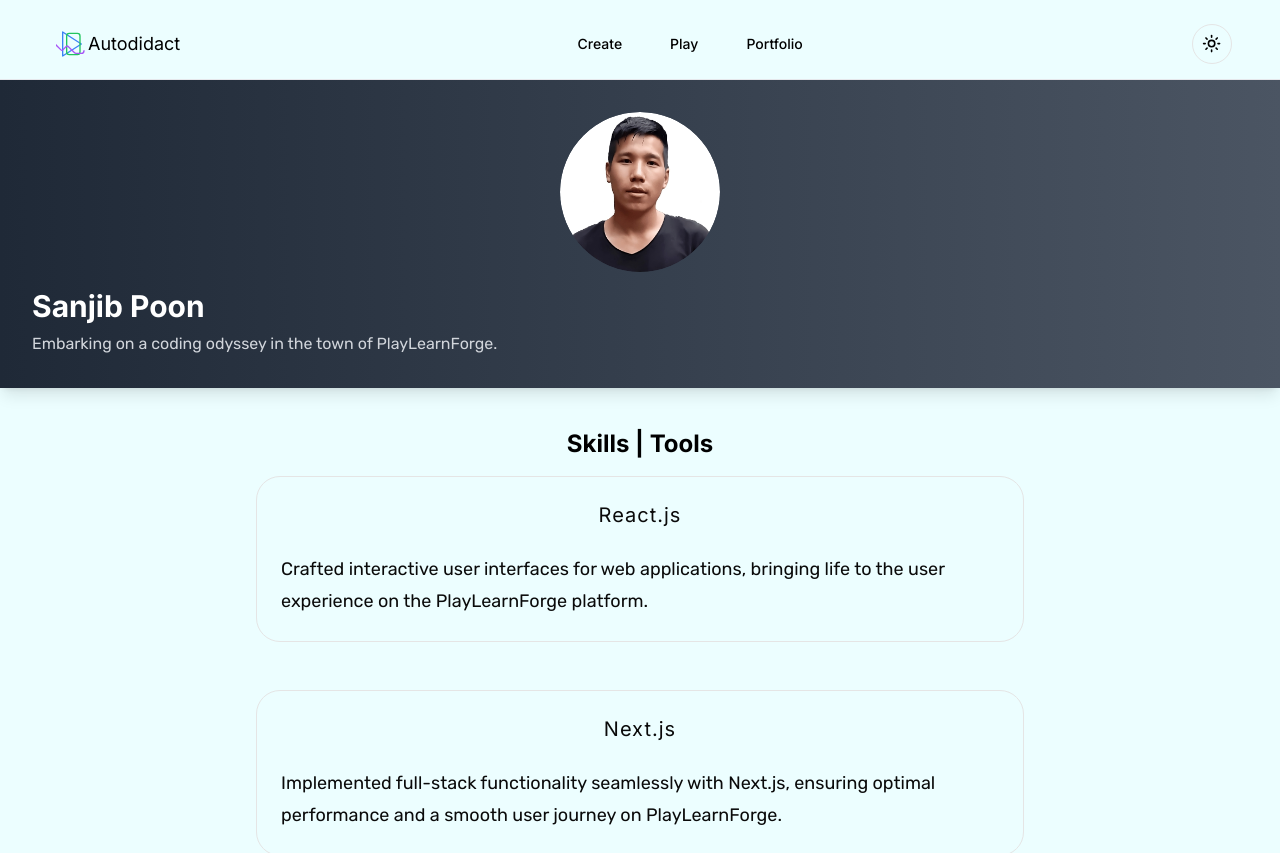
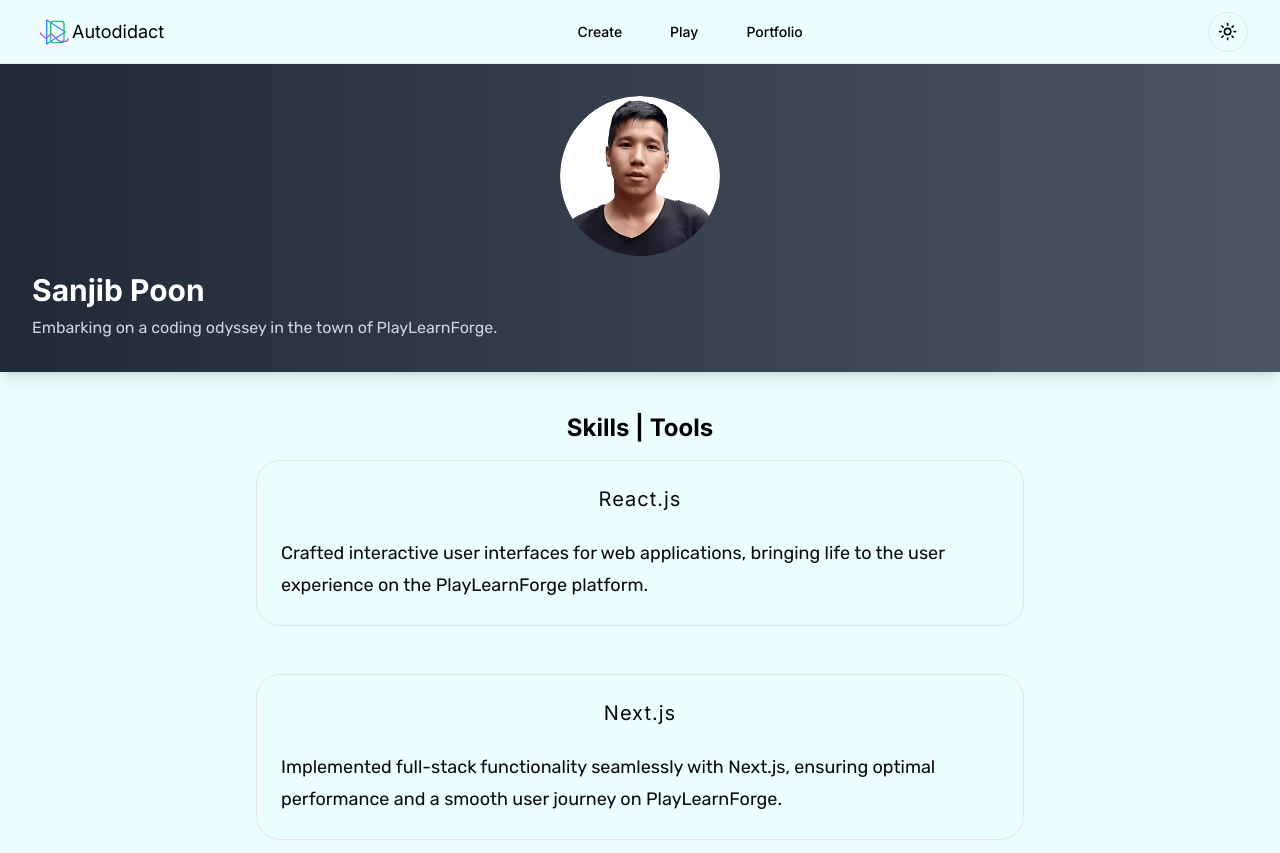
Before and after one commit to san-poon/nexus-adept, a Next.js app: page /feature-portfolio in a window 1280 px wide. Shown: the top 853 px of the page. Built offline with nearby package versions, Linux system fonts and the light colour scheme.

Commit message:
Replace viewport height with relative height

```diff
--- a/app/components/Header.tsx
+++ b/app/components/Header.tsx
@@ -11,8 +11,8 @@ import { MenuIcon } from "../icons";
 
 export default function Header() {
     return (
-        <header className={`w-full z-10 top-0 md:p-4  border-b dark:border-neutral-700 h-[10vh] bg-cyan-50 dark:bg-cyan-800/35`}>
-            <div className="container mx-auto flex items-center justify-between my-1">
+        <header className={`w-full z-10 top-0  border-b dark:border-neutral-700 h-16 bg-cyan-50 dark:bg-cyan-800/35`}>
+            <div className="container flex items-center justify-between mt-2">
                 <Link href="/" title="Opinionated Structured Learning Platform ">
                     <div className="flex items-center justify-center duration-300 p-2 transition-transform hover:scale-105 dark:hover:bg-neutral-900 rounded-full">
                         {/* Logo */}
@@ -37,8 +37,6 @@ export default function Header() {
                         <PopoverMenu />
                     </div>
                 </div>
-
-
             </div>
         </header >
     )
--- a/app/fonts.ts
+++ b/app/fonts.ts
@@ -1,5 +1,4 @@
-import { Rubik } from 'next/font/google';
-import { Inter } from 'next/font/google';
+import { Rubik, Inter } from 'next/font/google';
 
 export const rubik = Rubik({
     subsets: ['latin'],
```
